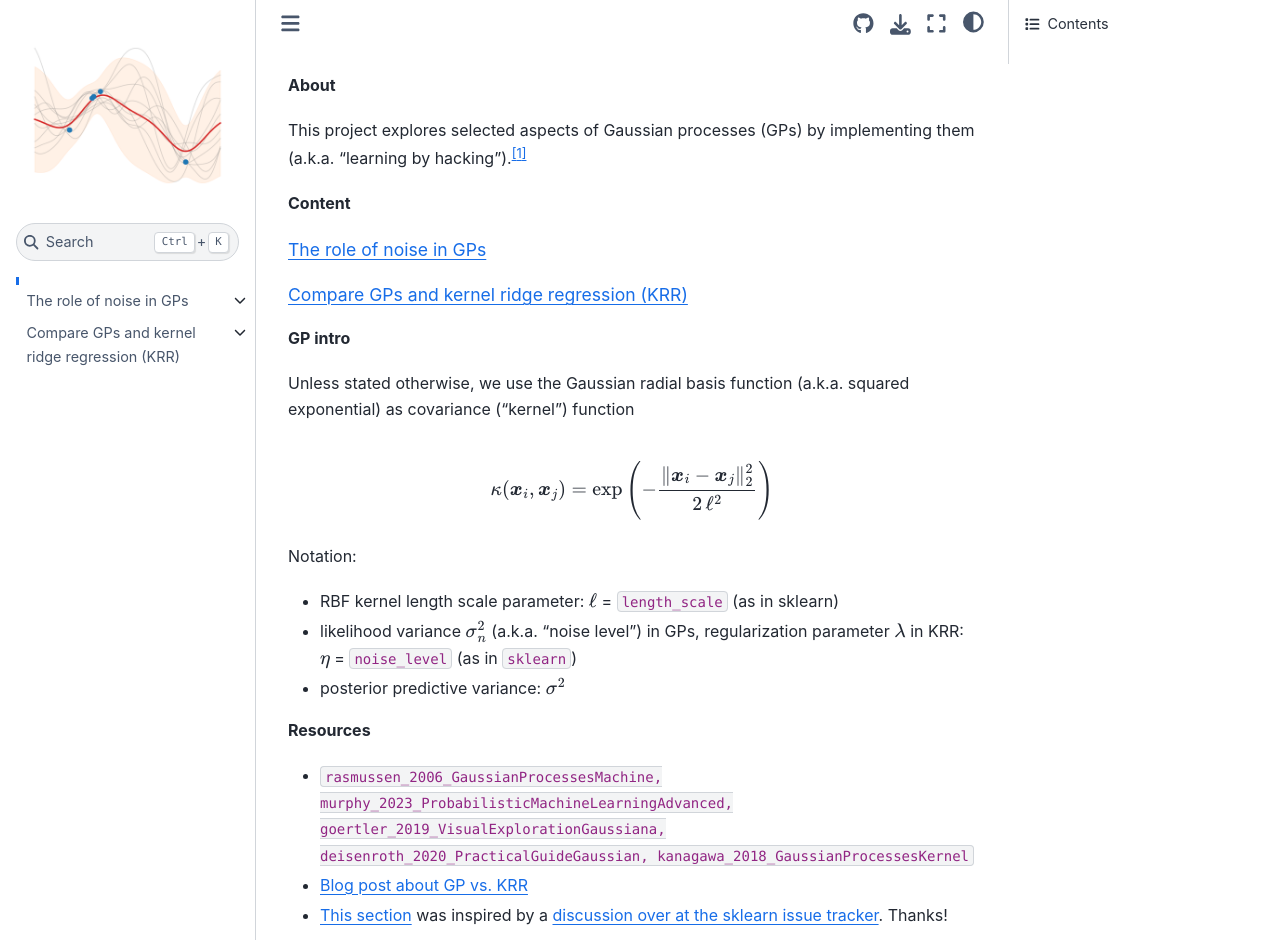
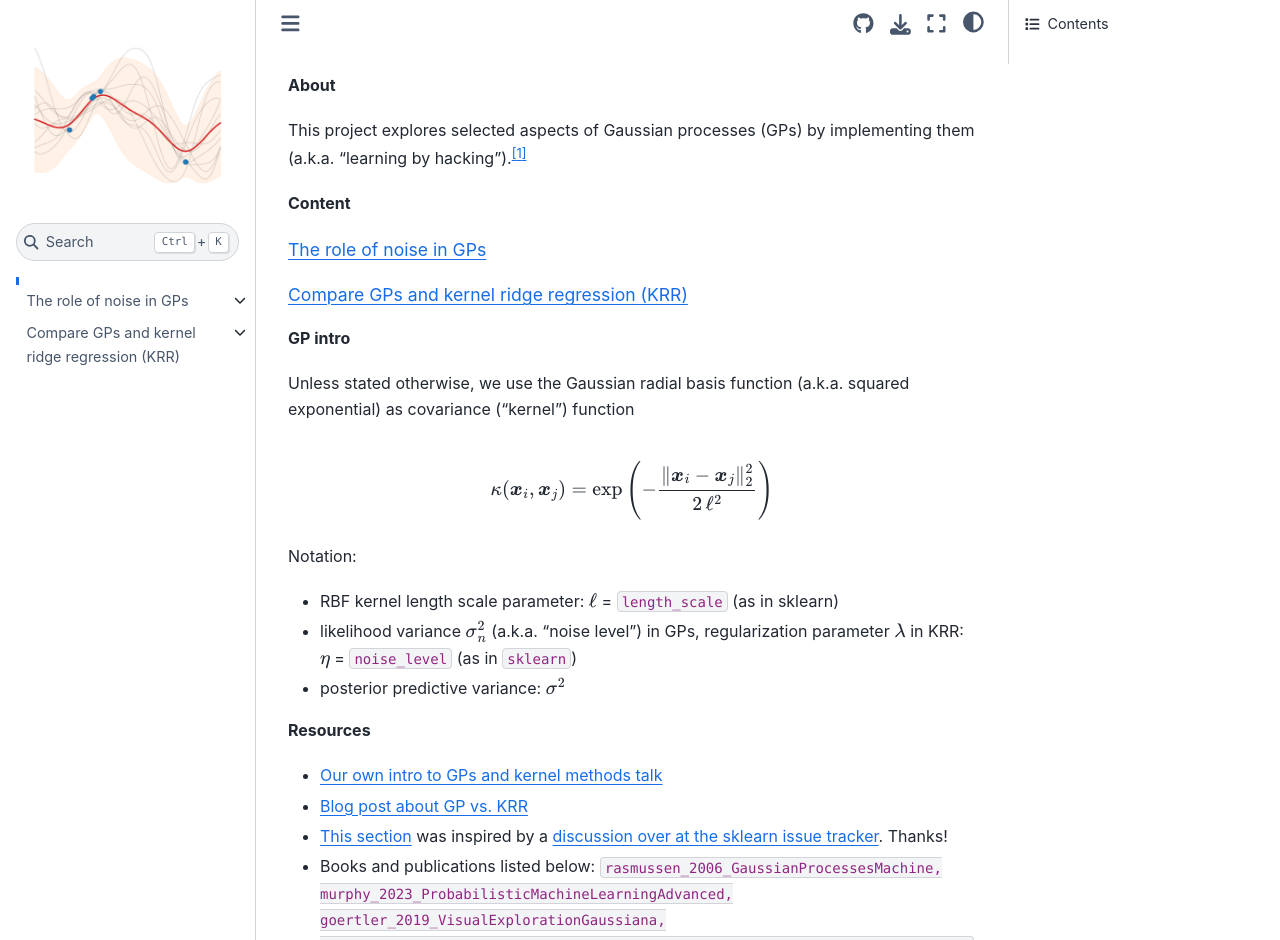
Before and after one commit to elcorto/gp_playground, a Jupyter Book: the page built from book/root.md, in a window 1280 px wide and 1292 px high, cut to the strip 0-940 px from the top of the window. Built offline with Jupyter Book 1.0.4 settings and Sphinx 7.4.7 and the Sphinx Book theme 1.1.4, drawn with Linux system fonts in a browser that asks for light colours; pages that are not in the unit, such as notebooks, are missing from menus; cross-references to code outside the pages are shown as plain code.

Commit message:
DOC: add link to our GP+KRR talk

````diff
--- a/book/root.md
+++ b/book/root.md
@@ -25,17 +25,18 @@ Notation:
 * posterior predictive variance: $\sigma^2$
 
 
-
 **Resources**
 
-* {cite}`rasmussen_2006_GaussianProcessesMachine, murphy_2023_ProbabilisticMachineLearningAdvanced, goertler_2019_VisualExplorationGaussiana, deisenroth_2020_PracticalGuideGaussian, kanagawa_2018_GaussianProcessesKernel`
+* [Our own intro to GPs and kernel methods talk][talk]
 * [Blog post about GP vs. KRR][gp_krr_blog]
 * [This section](s:gp_pred_noise) was inspired by a [discussion over at the sklearn issue
   tracker][sklearn_issue]. Thanks!
+* Books and publications listed below: {cite}`rasmussen_2006_GaussianProcessesMachine, murphy_2023_ProbabilisticMachineLearningAdvanced, goertler_2019_VisualExplorationGaussiana, deisenroth_2020_PracticalGuideGaussian, kanagawa_2018_GaussianProcessesKernel`
 
 ```{bibliography}
 ```
 
 [gp_krr_blog]: https://gregorygundersen.com/blog/2020/01/06/kernel-gp-regression
 [sklearn_issue]: https://github.com/scikit-learn/scikit-learn/issues/22945
+[talk]: https://figshare.com/articles/presentation/Introduction_to_kernel_methods_and_Gaussian_processes/22032650
 [^fn:excuse]: And is an excuse to play with JupyterBook.
````
